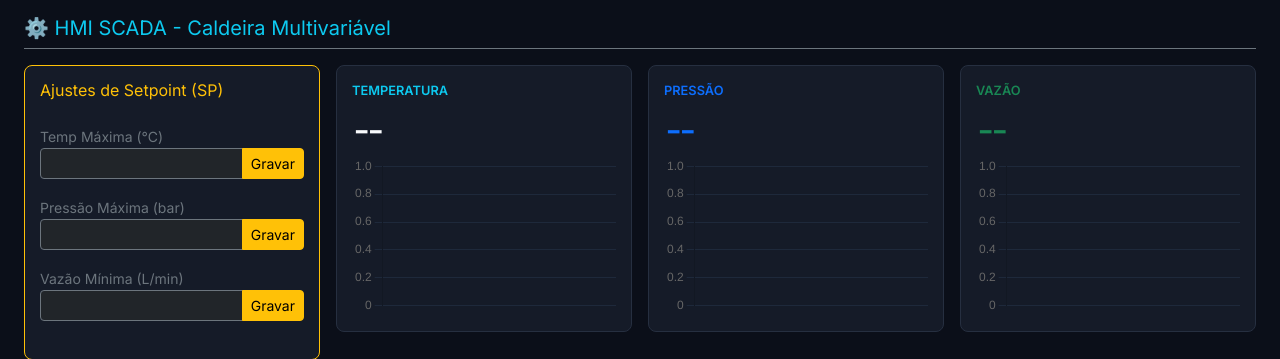
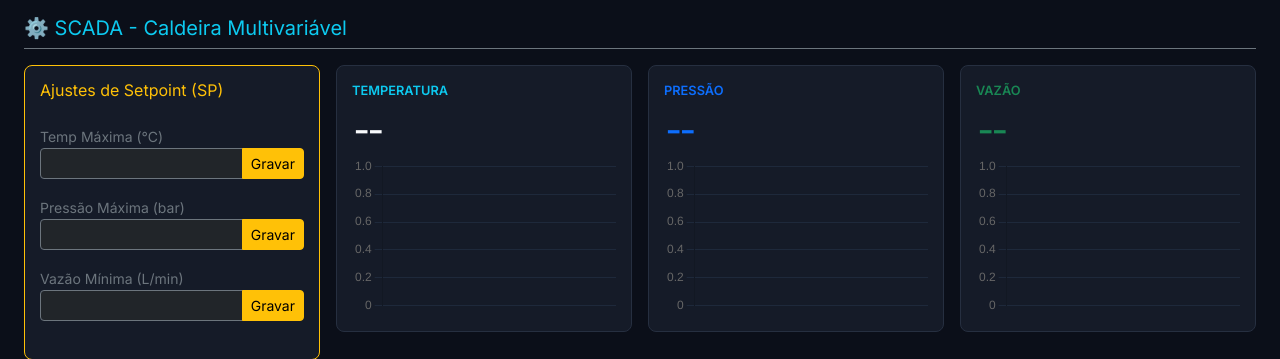
Before and after one commit to luizasilva08/seguranca-da-informacao, a Flask app: template templates/scada.html in a window 1280 px wide. Shown: the top 359 px of the page. Run offline with Flask 3, Linux system fonts and the light colour scheme; the template is opened without the code that fills it, so the values that code supplies are empty; some libraries are stand-ins or nearby versions.

Commit message:
Sistema SCADA (operador)

```diff
--- a/templates/scada.html
+++ b/templates/scada.html
@@ -33,7 +33,7 @@
 
 <div class="container-fluid px-4 py-3">
     <div class="d-flex justify-content-between mb-3 border-bottom border-secondary pb-2">
-        <h5 class="text-info m-0">⚙️ HMI SCADA - Caldeira Multivariável</h5>
+        <h5 class="text-info m-0">⚙️ SCADA - Caldeira Multivariável</h5>
     </div>
 
     <div class="row g-3">
```
